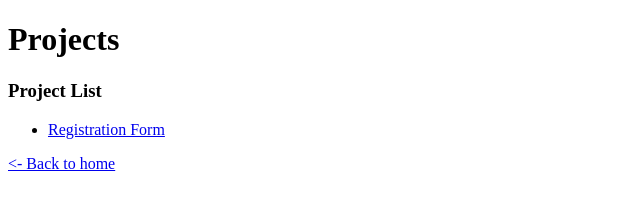
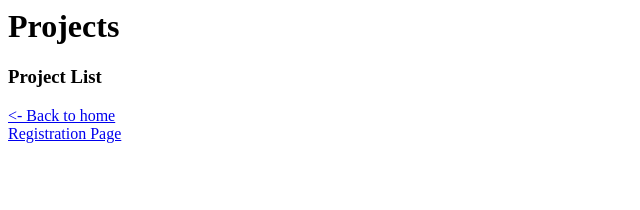
Before and after one commit to teju1817/wad101-1, a website: page http-server/project.html in a window 1280 px wide. Shown: the whole page, without its empty margins (0-640 px from the left). Drawn offline with Linux system fonts and the light colour scheme.

Commit message:
Update project.html

```diff
--- a/http-server/project.html
+++ b/http-server/project.html
@@ -1,16 +1,16 @@
-<!-- project.html -->
-<!DOCTYPE html>
 <html>
+
 <head>
     <meta charset="UTF-8" />
-    <title>My Project</title>
+    <title>Project page</title>
 </head>
+
 <body>
     <h1>Projects</h1>
     <h3>Project List</h3>
-    <ul>
-      <li><a href="/registration">Registration Form</a></li>
-    </ul>
     <a href="/">&lt;- Back to home</a>
+    <br/>
+    <a href="/registration">Registration Page</a>
 </body>
+
 </html>
```
